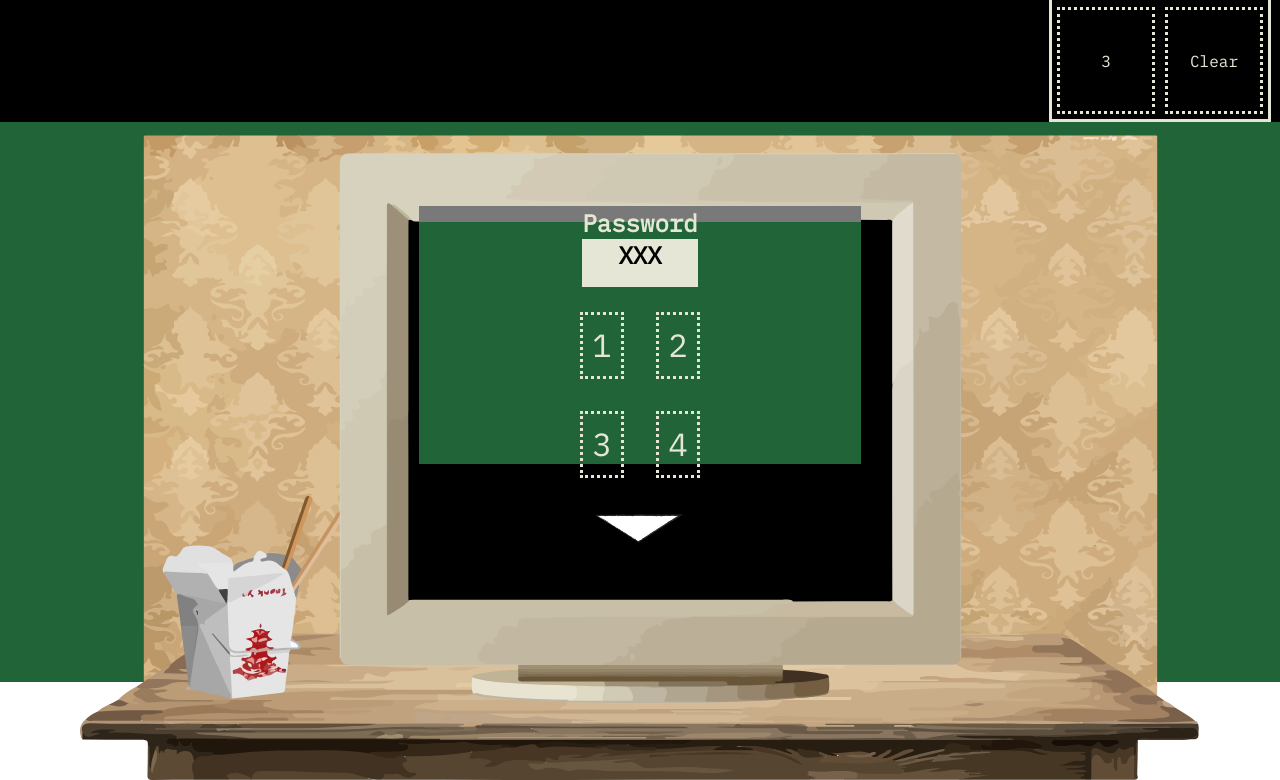
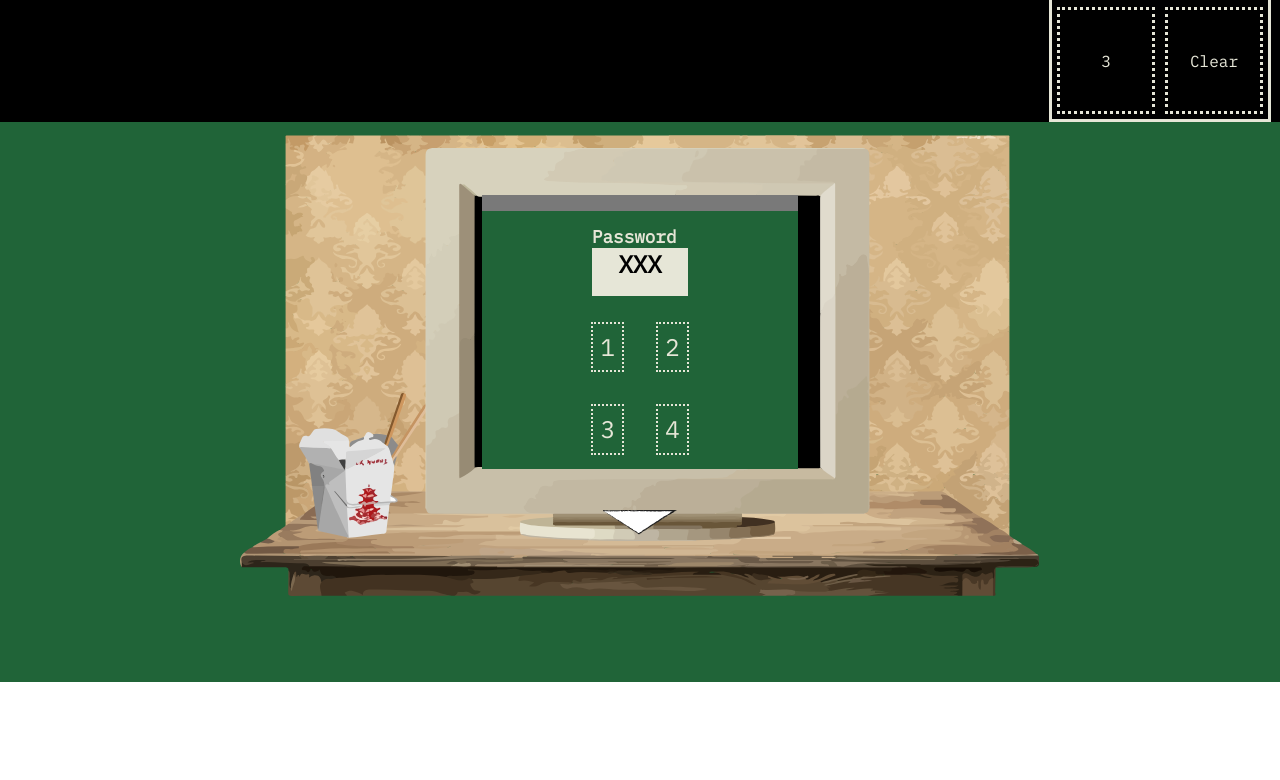
Before and after one commit to Life-of-Felix/TheLostKeyboardV, a plain HTML site: page desktop.html in a window 1280 px wide. Shown: the part 118-898 px from the top of the page. After the commit the page ends 800 px from the top, so only its background shows below. Drawn offline with Linux system fonts and the light colour scheme; a web font is replaced by a local one.

Commit message:
1.1.0 better scale for laptop

```diff
--- a/css/stylesheet.css
+++ b/css/stylesheet.css
@@ -3,7 +3,7 @@
 		--whiteText: rgb(230, 230, 215);
 		--codeGreen: rgb(32, 100, 56);
 		--headerHeight: 30vh;
-		--playAreaSize: 70rem;
+		--playAreaSize: 50rem;
 		--codeGrey: rgb(121, 121, 121) ;
 		--selYel: rgb(239, 255, 62) ;
 	}
@@ -94,9 +94,11 @@
         margin-top: 1%;
     }
 	#sceneDesk , .desktopSetup, .insideHole {
-
+		overflow-x: hidden;
 		width: 100%;
 		height: 100%;
+		max-width: 100vw;
+		max-height: calc(100vh- var(--headerHeight));
 		display: grid;
 		grid-template-rows: 1fr;
 		grid-template-columns: 1fr;
@@ -160,7 +162,7 @@
 		width: var(--playAreaSize);
 		display: grid;
 		grid-template-columns: 1fr 1.3fr 1fr;
-		grid-template-rows: 11% 40% 22.5%;
+		grid-template-rows: 11% 50% 22.5%;
 		grid-template-areas:
 		".  .  . "
 		".  ds . "
@@ -180,7 +182,7 @@
 	}
 	.passwordBox h3{
 		color: var(--whiteText);
-		font-size: 1.5em;
+		font-size: 1.1em;
 	}
 	.passwordBox h2{
 		background-color: var(--whiteText);
@@ -206,7 +208,7 @@
 		z-index: 2;
 		align-self: center;
 		justify-self: center;
-		font-size: 2rem;
+		font-size: 150%;
 		padding: 0.3em;
 		border: 0.1em dotted var(--whiteText);
 	}
@@ -262,7 +264,7 @@
         grid-area: gpa;
         display: grid;
         grid-template-columns: 1fr 8fr 1fr;
-        grid-template-rows: 15% 56% 15%;
+        grid-template-rows: 20% 55% 15%;
         grid-template-areas:
         '.  ar co'
         '.  ho . '
@@ -281,7 +283,7 @@
         width: 50%;
         align-self: center;
         justify-self: center;
-        transform: rotate(10deg);
+        transform: rotate(30deg);
     }
 	#hScrewdriver:hover{
 		cursor: grab;
```
